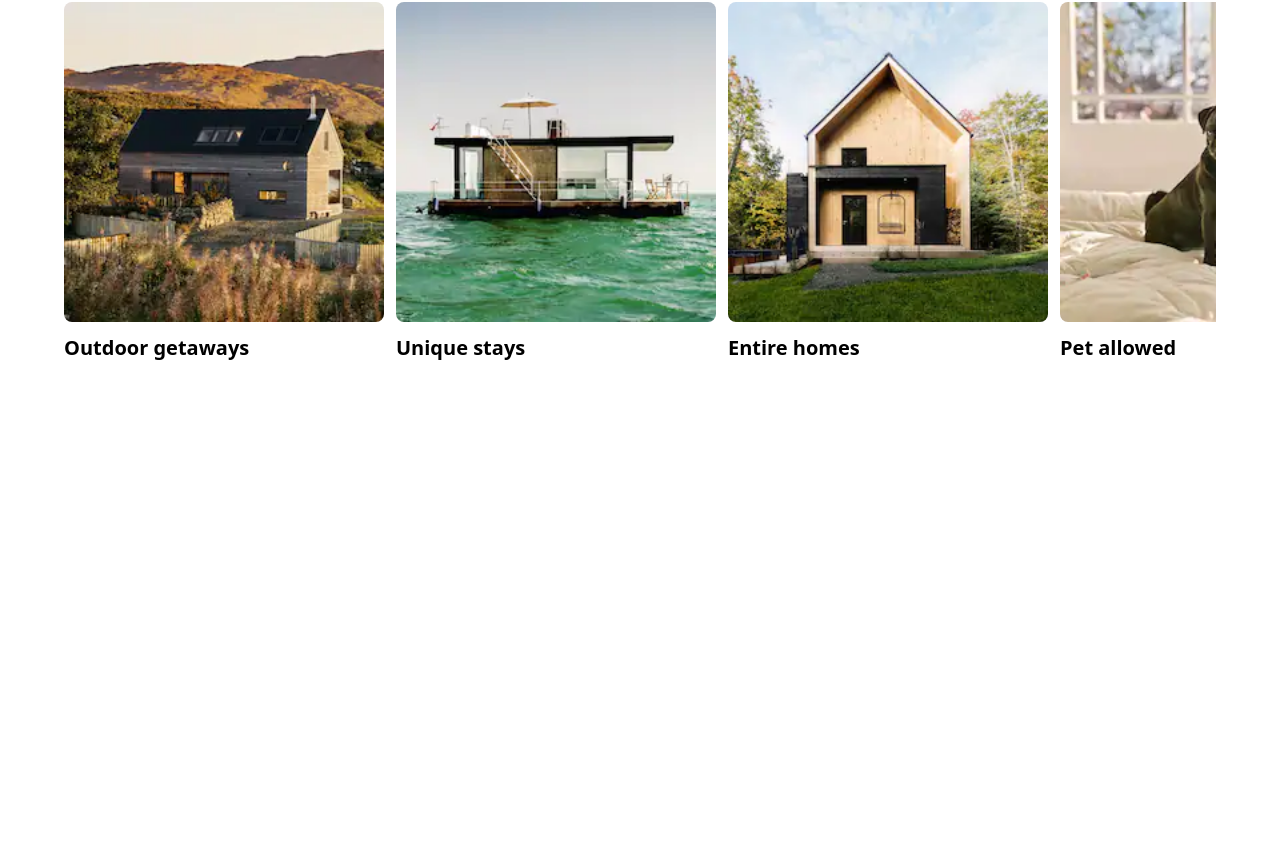
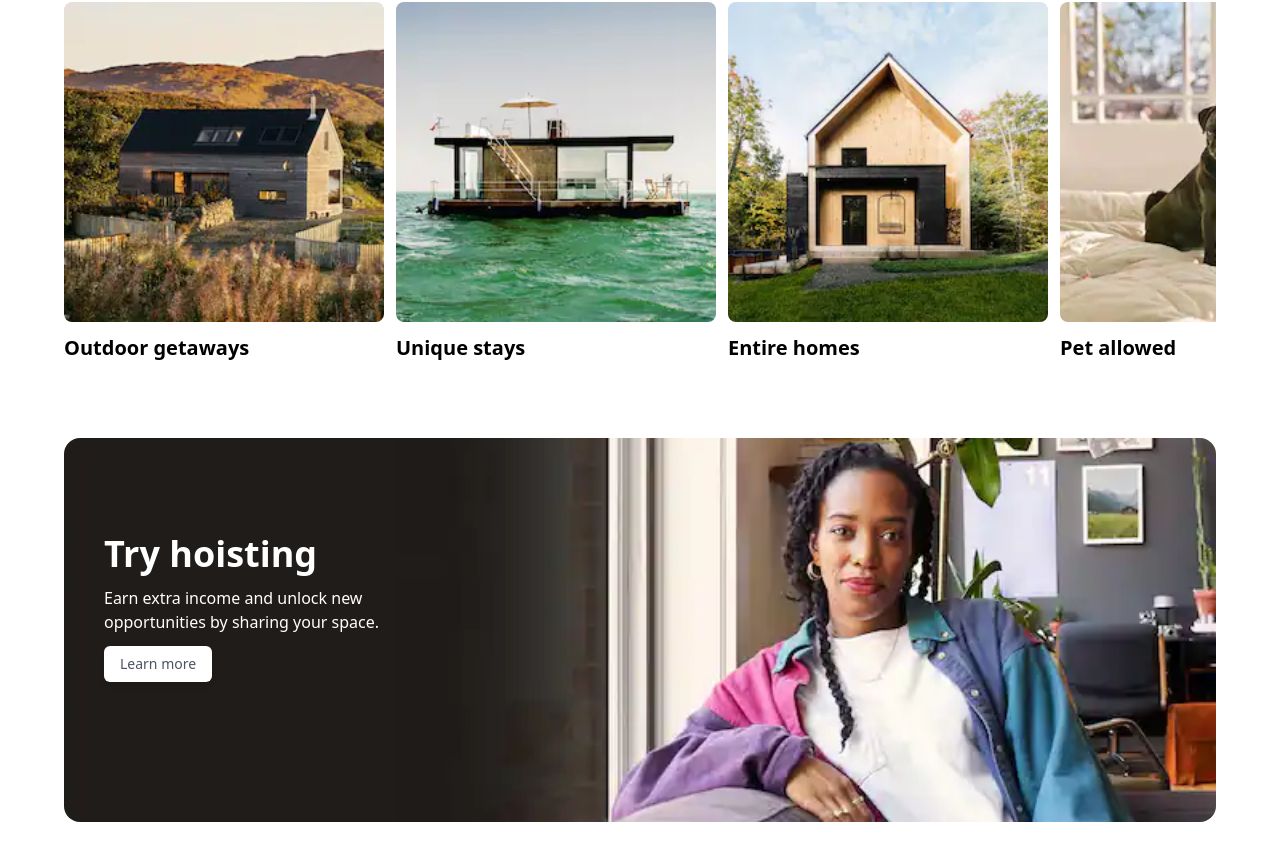
Before and after one commit to FamManh/airbnb, a Next.js app: page / in a window 1280 px wide. Shown: the part 1014-1874 px from the top of the page. Before the commit the page ends 1388 px from the top, so only its background shows below. Built offline with nearby package versions, Linux system fonts and the light colour scheme.

Commit message:
large card

```diff
--- /dev/null
+++ b/src/components/LargeCard.tsx
@@ -0,0 +1,33 @@
+import React from 'react'
+import Image from 'next/image'
+
+interface IProps {
+  data: {
+    img: string
+    title: string
+    description: string
+    buttonText: string
+  }
+}
+
+const LargeCard: React.FC<IProps> = ({ data }) => {
+  return (
+    <section className="relative my-16 cursor-pointer">
+      <div className="relative h-96 min-w-[300px]">
+        <Image src={data.img} layout="fill" objectFit="cover" objectPosition="center" className="rounded-2xl" />
+      </div>
+      <div className="absolute top-24 left-10">
+        <h3 className="text-4xl w-64 font-semibold text-white">{data.title}</h3>
+        <p className="text-white w-80 mt-3">{data.description}</p>
+        <button
+          className="text-sm mt-3 bg-white text-gray-600 rounded-md px-4 py-2 shadow-md hover:scale-105 hover:shadow-xl transform transition duration-200"
+          type="button"
+        >
+          {data.buttonText}
+        </button>
+      </div>
+    </section>
+  )
+}
+
+export default LargeCard
--- a/src/pages/index.tsx
+++ b/src/pages/index.tsx
@@ -7,6 +7,14 @@ import uuidv4 from 'utils/uuid'
 import exploreData from 'data/exploreData.json'
 import liveAnywhereData from 'data/liveAnywhereData.json'
 import MediumCard from '@src/components/MediumCard'
+import LargeCard from '@src/components/LargeCard'
+
+const largeCardData = {
+  img: '/images/banner1.webp',
+  title: 'Try hoisting',
+  description: 'Earn extra income and unlock new opportunities by sharing your space.',
+  buttonText: 'Learn more',
+}
 
 const Home: NextPage = () => {
   return (
@@ -30,6 +38,9 @@ const Home: NextPage = () => {
             ))}
           </div>
         </section>
+        <section>
+          <LargeCard data={largeCardData} />
+        </section>
       </main>
     </div>
   )
```
Also changed, not shown: public/images/banner1.webp (added).
